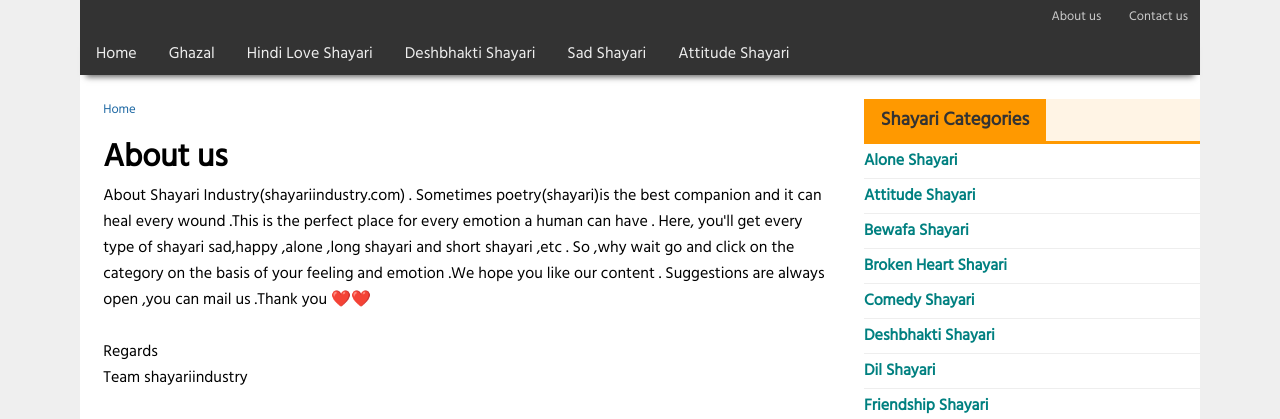
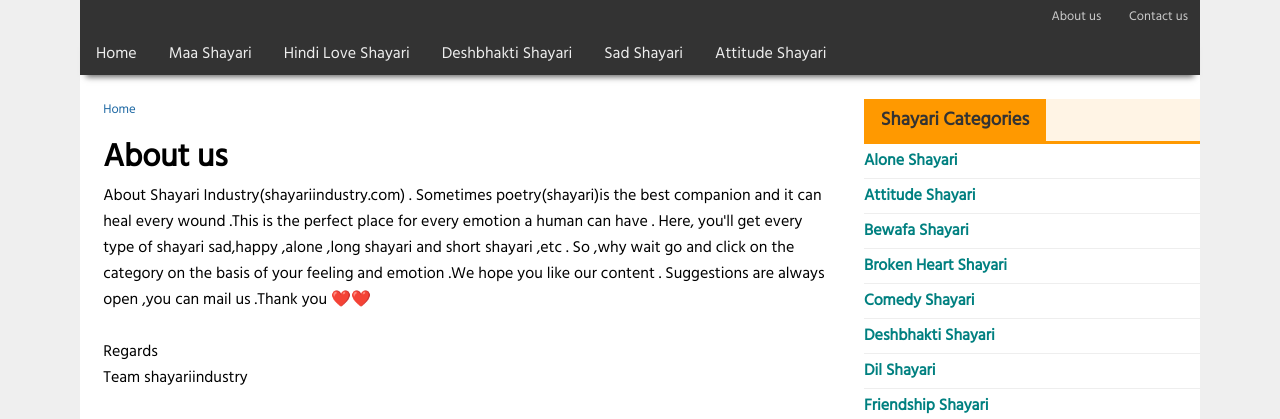
Before and after one commit to tushar8454/website, a PHP site: page /about_us.php in a window 1280 px wide. Shown: the top 419 px of the page. Run offline with PHP 8.4, Linux system fonts and the light colour scheme.

Commit message:
navbar change ghazal to maa shayari

```diff
--- a/files/navbar.php
+++ b/files/navbar.php
@@ -26,7 +26,7 @@
             </a>
             <ul id="mainnav" class="menu">
                 <li><a href="index.php">Home</a></li>
-                <li><a href="ghazal_shayari.php">Ghazal</a></li>
+                <li><a href="maa_shayari.php">Maa Shayari</a></li>
                 <li><a href="love_shayari.php">Hindi Love Shayari</a></li>
                 <li><a href="deshbhakti_shayari.php">Deshbhakti Shayari</a></li>
                 <li><a href="sad_shayari.php">Sad Shayari</a></li>
```
